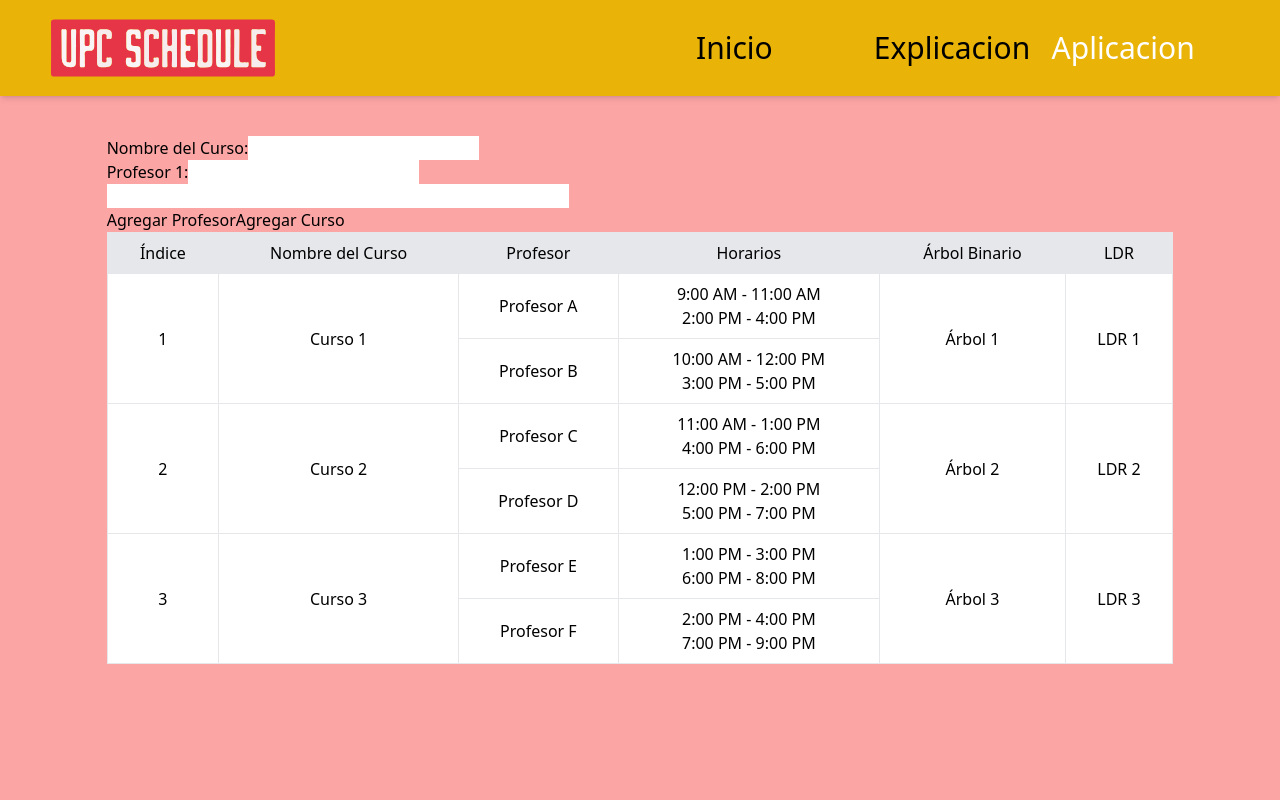
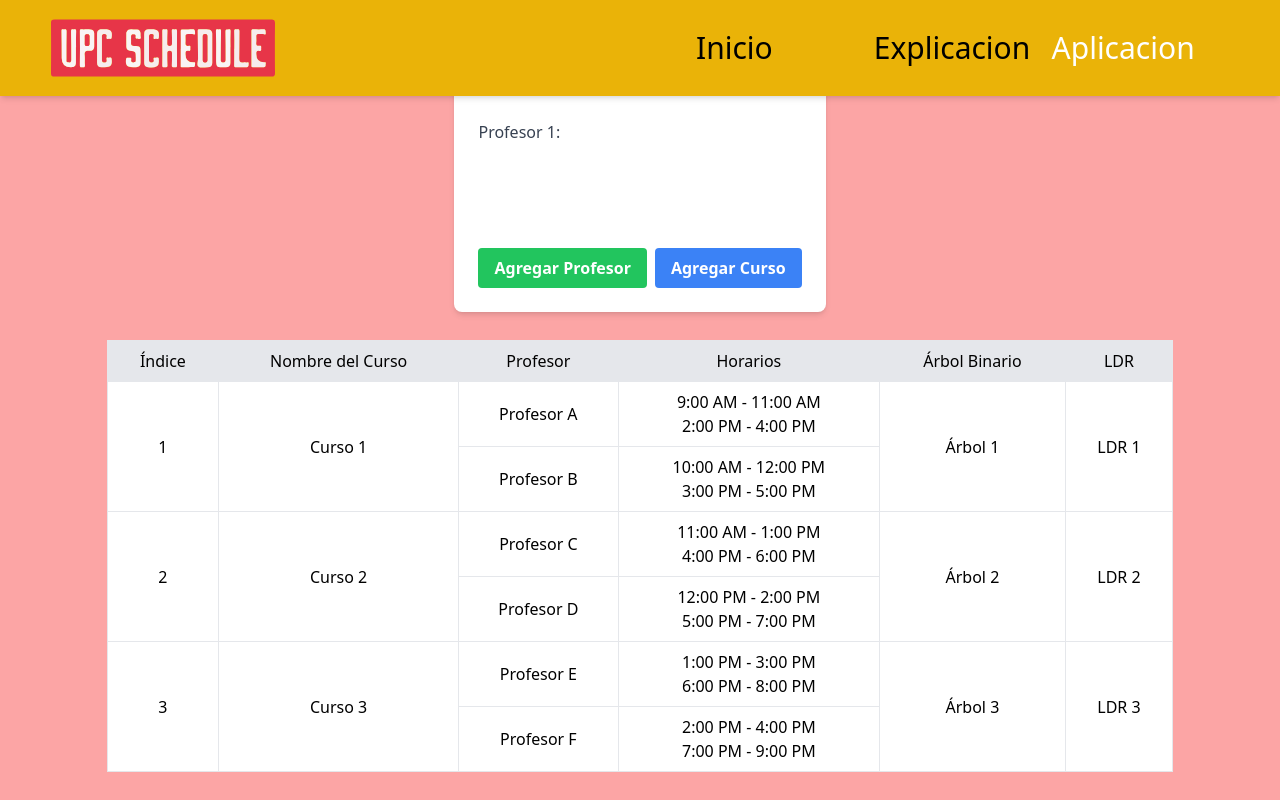
Before and after one commit to JulioXC4/Proyecto-Matem-tica-Discreta, a Next.js app: page /app in a window 1280 px wide. Both pictures are taken after a click on the button "Agregar Curso". Built offline with nearby package versions, Linux system fonts and the light colour scheme.

Commit message:
progress in creating the section to add courses with trees

```diff
--- a/app/app/components/App.tsx
+++ b/app/app/components/App.tsx
@@ -14,7 +14,7 @@ const App: React.FC = () => {
 
   return (
     <div className="bg-red-300 h-screen w-full flex justify-center items-center">
-      <div className="w-5/6">
+      <div className="flex flex-col justify-evenly items-center w-5/6 h-full">
         <Inputs addCourse={addCourse} />
         <Courses />
       </div>
--- a/app/app/components/Inputs.tsx
+++ b/app/app/components/Inputs.tsx
@@ -5,20 +5,16 @@ import { TbBinaryTree } from "react-icons/tb";
 import { FaCheck } from "react-icons/fa";
 import { MdOutlineCancel } from "react-icons/md";
 
-interface Teacher {
-  name: string;
-  schedules: string[];
-}
-
-interface Course {
-  name: string;
-  teachers: Teacher[];
-}
+import { Node } from "@/app/interfaces/node";
+import { Course, Teacher } from "@/app/interfaces/course";
 
 interface InputsProps {
   addCourse: (course: Course) => void;
 }
-
+function printTree(root: Node | null) {
+  if (root === null) return;
+  console.log(root);
+}
 const Inputs: React.FC<InputsProps> = ({ addCourse }) => {
   const [showForm, setShowForm] = useState(false);
   const [courseName, setCourseName] = useState("");
@@ -52,7 +48,7 @@ const Inputs: React.FC<InputsProps> = ({ addCourse }) => {
     }
   };
 
-  const handleAddCourse = () => {
+  /* const handleAddCourse = () => {
     if (courseName.trim() === "") {
       setErrorMessage("Por favor, ingrese el nombre del curso.");
     } else if (teachers.some((teacher) => teacher.name.trim() === "")) {
@@ -63,34 +59,74 @@ const Inputs: React.FC<InputsProps> = ({ addCourse }) => {
       setTeachers([{ name: "", schedules: ["", ""] }]);
       setErrorMessage("");
     }
+  }; */
+  const handleAddCourse = () => {
+    if (courseName.trim() === "") {
+      setErrorMessage("Por favor, ingrese el nombre del curso.");
+    } else if (teachers.some((teacher) => teacher.name.trim() === "")) {
+      setErrorMessage("Por favor, ingrese el nombre de todos los profesores.");
+    } else {
+      const treeRoot = new Node(courseName);
+      const teacherNames = teachers.map((teacher) => teacher.name);
+      const teacherSchedules = teachers
+        .map((teacher) => teacher.schedules)
+        .flat();
+
+      if (treeRoot.left === null) {
+        treeRoot.left = new Node(teacherNames[0]);
+        treeRoot.left.left = new Node(teacherSchedules[0]);
+        treeRoot.left.right = new Node(teacherSchedules[1]);
+      } else {
+        let current = treeRoot.left;
+        while (current !== null && current.right !== null) {
+          current = current.right;
+        }
+
+        if (current !== null) {
+          current.right = new Node(teacherNames[1]);
+          current.right.left = new Node(teacherSchedules[2]);
+          current.right.right = new Node(teacherSchedules[3]);
+        }
+      }
+      printTree(treeRoot);
+      addCourse({ name: courseName, teachers });
+      setCourseName("");
+      setTeachers([{ name: "", schedules: ["", ""] }]);
+      setErrorMessage("");
+    }
   };
 
   return (
-    <div>
+    <div className="flex">
       {showForm ? (
-        <div>
-          <div>
-            <label>Nombre del Curso:</label>
+        <div className="max-w-md mx-auto bg-white p-6 rounded-lg shadow-md">
+          <div className="mb-4">
+            <label className="block text-gray-700">Nombre del Curso:</label>
             <input
+              className="form-input mt-1 block w-full rounded-md border-gray-300"
               type="text"
               value={courseName}
               onChange={(e) => setCourseName(e.target.value)}
             />
           </div>
           {teachers.map((teacher, teacherIndex) => (
-            <div key={teacherIndex}>
-              <label>{`Profesor ${teacherIndex + 1}:`}</label>
+            <div key={teacherIndex} className="mb-4">
+              <label className="block text-gray-700">{`Profesor ${
+                teacherIndex + 1
+              }:`}</label>
               <input
+                className="form-input mt-1 block w-full rounded-md border-gray-300"
                 type="text"
                 value={teacher.name}
                 onChange={(e) =>
                   handleTeacherChange(teacherIndex, "name", e.target.value)
                 }
               />
-              <div>
+              <div className="mt-2">
                 {teacher.schedules.map((schedule, scheduleIndex) => (
                   <input
                     key={scheduleIndex}
+                    className="form-input mt-1 block w-full rounded-md border-gray-300"
                     type="text"
                     value={schedule}
                     onChange={(e) =>
@@ -105,9 +141,19 @@ const Inputs: React.FC<InputsProps> = ({ addCourse }) => {
               </div>
             </div>
           ))}
-          <button onClick={handleAddTeacher}>Agregar Profesor</button>
-          <button onClick={handleAddCourse}>Agregar Curso</button>
-          {errorMessage && <p>{errorMessage}</p>}
+          <button
+            className="bg-green-500 hover:bg-green-600 text-white font-bold py-2 px-4 rounded focus:outline-none focus:shadow-outline mr-2"
+            onClick={handleAddTeacher}
+          >
+            Agregar Profesor
+          </button>
+          <button
+            className="bg-blue-500 hover:bg-blue-600 text-white font-bold py-2 px-4 rounded focus:outline-none focus:shadow-outline"
+            onClick={handleAddCourse}
+          >
+            Agregar Curso
+          </button>
+          {errorMessage && <p className="text-red-500 mt-4">{errorMessage}</p>}
         </div>
       ) : (
         <div>
--- a/app/components/Tree/components/TreeDisplay.tsx
+++ b/app/components/Tree/components/TreeDisplay.tsx
@@ -1,4 +1,4 @@
-"use client";
+/* "use client";
 
 import React, { useEffect, useState, useRef } from "react";
 import { Node } from "@/app/interfaces/node";
@@ -96,3 +96,4 @@ const TreeDisplay: React.FC<TreeDisplayProps> = ({ rootNode }) => {
 };
 
 export default TreeDisplay;
+ */
--- a/app/components/Tree/components/index.ts
+++ b/app/components/Tree/components/index.ts
@@ -1,4 +1,4 @@
 export { default as InputTreeData } from './InputTreeData';
 export { default as Modal } from './Modal';
 export { default as Table } from './Table';
-export { default as TreeDisplay } from './TreeDisplay';
+//export { default as TreeDisplay } from './TreeDisplay';
--- a/app/interfaces/course.ts
+++ b/app/interfaces/course.ts
@@ -1,4 +1,4 @@
-interface Teacher {
+export interface Teacher {
     name: string;
     schedules: string[];
 }
--- a/app/interfaces/node.ts
+++ b/app/interfaces/node.ts
@@ -1,10 +1,10 @@
-export class Node {
-    value: number;
+/* export class Node {
+    value: string;
     left: Node | null;
     right: Node | null;
     children: Node[] | null;
 
-    constructor(value: number) {
+    constructor(value: string) {
         this.value = value;
         this.left = null;
         this.right = null;
@@ -19,3 +19,15 @@ export class Node {
         return this.children
     }
 }
+ */
+export class Node {
+    value: string;
+    left: Node | null;
+    right: Node | null;
+
+    constructor(value: string) {
+        this.value = value;
+        this.left = null;
+        this.right = null;
+    }
+}
--- a/app/utils/functions.ts
+++ b/app/utils/functions.ts
@@ -1,5 +1,6 @@
 // @ts-nocheck
 import { Node } from "../interfaces/node";
+
 export const createRandomElements = (n: number): number[] => {
     const elements: number[] = [];
     const uniqueValues = new Set<number>();
@@ -67,3 +68,23 @@ export function generateNodeTable(root: Node | null): NodeTable[] {
 
     return nodeTable;
 }
+
+function insertNode(root: Node | null, value: string): void {
+    if (root === null) {
+      root = new Node(value);
+    } else {
+      if (value.localeCompare(root.value) < 0) {
+        if (root.left === null) {
+          root.left = new Node(value);
+        } else {
+          insertNode(root.left, value);
+        }
+      } else {
+        if (root.right === null) {
+          root.right = new Node(value);
+        } else {
+          insertNode(root.right, value);
+        }
+      }
+    }
+  }
```
